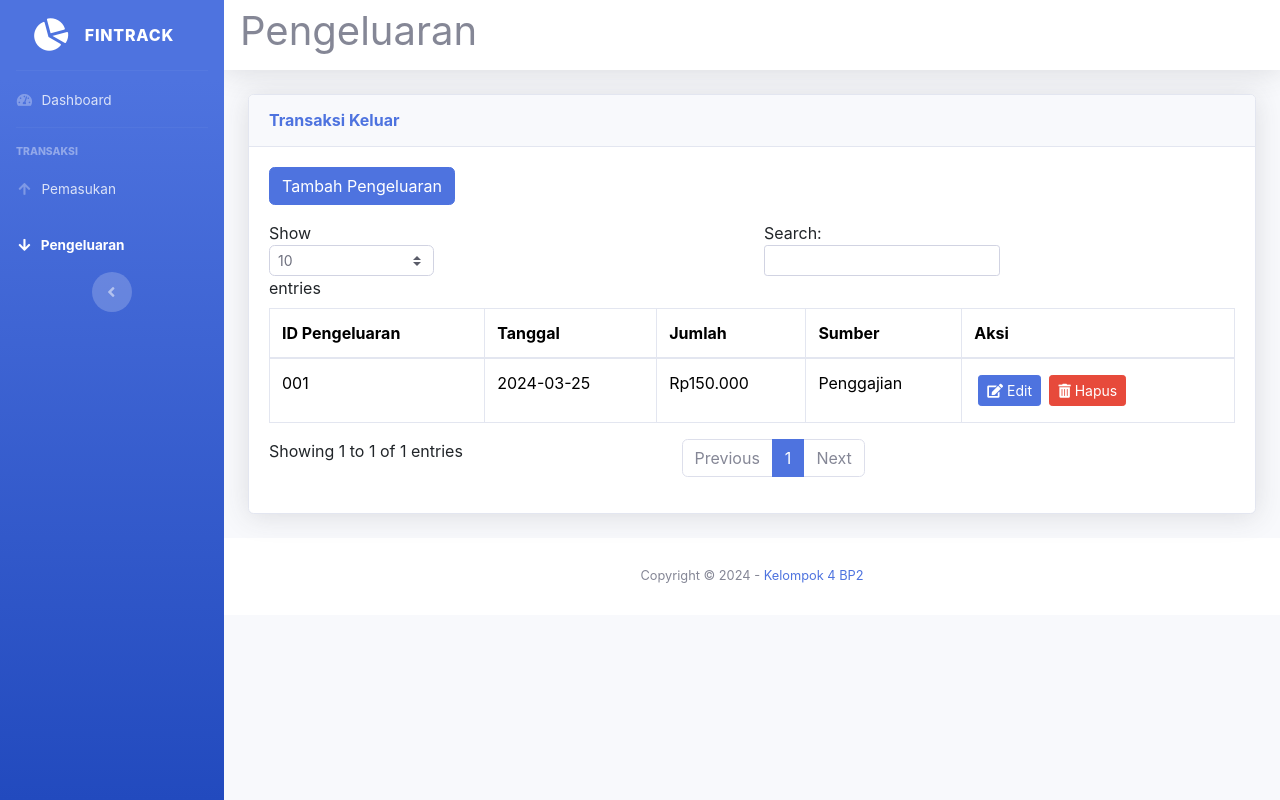
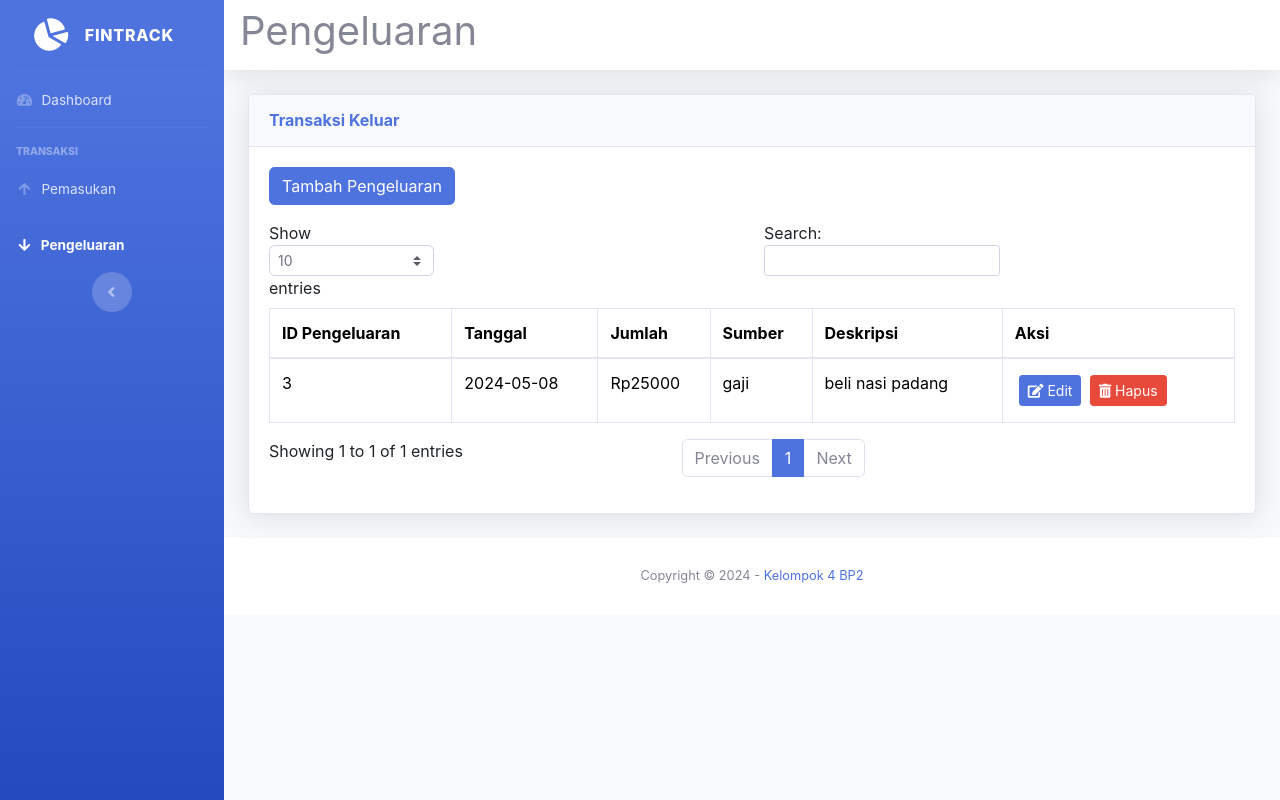
Before and after one commit to agilarrachman/FinTrack, a Django app: page /pengeluaran/ in a window 1280 px wide. Run offline with Django 4.2, Linux system fonts and the light colour scheme; data comes from the database, SQL or seed files in the repository; both versions use the stored data as it was after the commit; some libraries are stand-ins or nearby versions.

Commit message:
pemasukan & pengeluaran crud done-1

```diff
--- a/mypro/newapp/admin.py
+++ b/mypro/newapp/admin.py
@@ -1,7 +1,11 @@
 from django.contrib import admin
-from .models import Income
+from .models import Income, Outcome
 
 class IncomeAdmin(admin.ModelAdmin):
     list_display = ('tanggal', 'jumlah', 'sumber', 'deskripsi')
 
+class OutcomeAdmin(admin.ModelAdmin):
+    list_display = ('tanggal', 'jumlah', 'sumber', 'deskripsi')
+
 admin.site.register(Income, IncomeAdmin)
+admin.site.register(Outcome, OutcomeAdmin)
--- a/mypro/newapp/forms.py
+++ b/mypro/newapp/forms.py
@@ -1,7 +1,12 @@
 from django import forms
-from .models import Income
+from .models import Income, Outcome
 
 class IncomeForm(forms.ModelForm):
     class Meta:
         model = Income
         fields = ['tanggal', 'jumlah', 'sumber', 'deskripsi']  # Field yang akan dimasukkan dalam form
+
+class OutcomeForm(forms.ModelForm):
+    class Meta:
+        model = Outcome
+        fields = ['tanggal', 'jumlah', 'sumber', 'deskripsi']  # Field yang akan dimasukkan dalam form
--- a/mypro/newapp/templates/pengeluaran.html
+++ b/mypro/newapp/templates/pengeluaran.html
@@ -30,6 +30,7 @@
     <!-- Custom styles for this template -->
     {% load static %}
     <link href="{% static 'css/sb-admin-2.min.css' %}" rel="stylesheet" />
+    <script src="https://cdn.jsdelivr.net/npm/sweetalert2@11"></script>
   </head>
   <body id="page-top">
     <!-- Page Wrapper -->
@@ -127,24 +128,28 @@
                             <th>Tanggal</th>
                             <th>Jumlah</th>
                             <th>Sumber</th>
+                            <th>Deskripsi</th>
                             <th>Aksi</th>
                           </tr>
                         </thead>
                         <tbody>
-                            <tr>
-                                <td>001</td>
-                                <td>2024-03-25</td>
-                                <td>Rp150.000</td>
-                                <td>Penggajian</td>
+                          {% for outcome in outcomes %}
+                          <tr data-id="{{ outcome.id }}">
+                              <td>{{ outcome.id }}</td>
+                              <td>{{ outcome.tanggal|date:"Y-m-d" }}</td>
+                              <td>Rp{{ outcome.jumlah }}</td>
+                              <td>{{ outcome.sumber }}</td>
+                              <td>{{ outcome.deskripsi }}</td>
                               <td>
-                                    <button type="button" class="btn btn-primary btn-sm m-1" data-toggle="modal" data-target="#updateModal">
+                                  <button type="button" class="btn btn-primary btn-sm m-1" data-toggle="modal" data-target="#updateModal" onclick="fillUpdateForm({{ outcome.id }})">
                                       <i class="fas fa-edit"></i> Edit
                                   </button>
-                                      <button type="button" class="btn btn-danger btn-sm">
+                                  <a href="#" class="btn btn-danger btn-sm" onclick="confirmDelete({{ outcome.id }})">
                                     <i class="fas fa-trash-alt"></i> Hapus
-                                      </button>
+                                  </a>
                               </td>
                           </tr>
+                          {% endfor %}
                         </tbody>
                       </table>
                     </div>
@@ -195,23 +200,23 @@
             </div>
             <div class="modal-body">
                 <!-- Form untuk add data -->
-                <form id="addForm" action="{% url 'add' %}" method="POST">
-                  {% csrf_token %}
+                <form id="addForm" action="{% url 'add_outcome' %}" method="POST">
+                  {% csrf_token %}  <!-- Token CSRF untuk keamanan -->
                   <div class="form-group">
                       <label for="addTanggal">Tanggal</label>
-                      <input type="date" class="form-control" id="addTanggal" required>
+                      <input type="date" name="tanggal" class="form-control" id="addTanggal" required>
                   </div>
                   <div class="form-group">
                       <label for="addJumlah">Jumlah</label>
-                      <input type="number" placeholder="Masukkan Nominal Rupiah (Rp)" class="form-control" id="addJumlah" required>
+                      <input type="number" name="jumlah" placeholder="Masukkan Nominal Rupiah (Rp)" class="form-control" id="addJumlah" required>
                   </div>
                   <div class="form-group">
                       <label for="addSumber">Sumber</label>
-                      <input type="text" placeholder="Masukkan Sumber" class="form-control" id="addSumber" required>
+                      <input type="text" name="sumber" placeholder="Masukkan Sumber" class="form-control" id="addSumber" required>
                   </div>
                   <div class="form-group">
                     <label for="addDeskripsi">Deskripsi</label>
-                    <input type="text" placeholder="Masukkan Deskripsi" class="form-control" id="addDeskripsi" required>
+                    <input type="text" name="deskripsi" placeholder="Masukkan Deskripsi" class="form-control" id="addDeskripsi" required>
                   </div>
 
                   <div class="modal-footer">
@@ -240,22 +245,22 @@
             <div class="modal-body">
               <!-- Form untuk update data -->
               <form id="updateForm" method="POST">
-                {% csrf_token %}
+                {% csrf_token %}  <!-- Pastikan ada token CSRF -->
                 <div class="form-group">
                     <label for="updateTanggal">Tanggal</label>
-                    <input type="date" class="form-control" id="updateTanggal" required>
+                    <input type="date" class="form-control" name="tanggal" id="updateTanggal" required>
                 </div>
                 <div class="form-group">
                     <label for="updateJumlah">Jumlah</label>
-                    <input type="number" placeholder="Masukkan Nominal Rupiah (Rp)" class="form-control" id="updateJumlah" required>
+                    <input type="number" name="jumlah" placeholder="Masukkan Nominal Rupiah (Rp)" class="form-control" id="updateJumlah" required>
                 </div>
                 <div class="form-group">
                     <label for="updateSumber">Sumber</label>
-                    <input type="text" placeholder="Masukkan Sumber" class="form-control" id="updateSumber" required>
+                    <input type="text" name="sumber" placeholder="Masukkan Sumber" class="form-control" id="updateSumber" required>
                 </div>
                 <div class="form-group">
                   <label for="updateDeskripsi">Deskripsi</label>
-                  <input type="text" placeholder="Masukkan Deskripsi" class="form-control" id="updateDeskripsi" required>
+                  <input type="text" name="deskripsi" placeholder="Masukkan Deskripsi" class="form-control" id="updateDeskripsi" required>
                 </div>
 
                 <div class="modal-footer">
@@ -302,7 +307,59 @@
           // Tampilkan modal
           $(updateModal).modal('show');
       }
+
+      function fillUpdateForm(outcome_id) {
+        var row = document.querySelector(`tr[data-id="${outcome_id}"]`);
+        if (row) {
+            var tanggal = row.querySelector('td:nth-child(2)').innerText.trim();  // Ambil string tanggal
+            var formattedDate = tanggal.split('/').reverse().join('-');  // Ubah ke format YYYY-MM-DD jika perlu
+
+            document.getElementById('updateTanggal').value = formattedDate;
+
+            var jumlah = row.querySelector('td:nth-child(3)').innerText.replace('Rp', '').replace(',', '');
+            var sumber = row.querySelector('td:nth-child(4)').innerText;
+            var deskripsi = row.querySelector('td:nth-child(5)').innerText;
+
+            document.getElementById('updateJumlah').value = parseFloat(jumlah.trim());
+            document.getElementById('updateSumber').value = sumber.trim();
+            document.getElementById('updateDeskripsi').value = deskripsi.trim();
+
+            document.getElementById('updateForm').action = `{% url 'update_outcome' 0 %}`.replace('0', outcome_id);
+        }
+      }
+
+      function confirmDelete(outcome_id) {
+        // Tampilkan dialog konfirmasi dengan SweetAlert
+        Swal.fire({
+            title: 'Yakin hapus data?',
+            text: "Data yang dihapus tidak bisa dikembalikan!",
+            icon: 'warning',
+            showCancelButton: true,
+            confirmButtonColor: '#3085d6',
+            cancelButtonColor: '#d33',
+            confirmButtonText: 'Ya, hapus!'
+        }).then((result) => {
+            if (result.isConfirmed) {
+                // Arahkan ke URL delete dengan ID yang benar
+                window.location.href = `{% url 'delete_outcome' 0 %}`.replace('0', outcome_id);
+            }
+        });
+      }
+
+      {% if messages %}
+        {% for message in messages %}
+            Swal.fire({
+                icon: 'success',
+                title: '{{ message }}',  // Menampilkan pesan sukses
+                confirmButtonText: 'OK',  // Tambahkan teks untuk tombol
+                showConfirmButton: true  // Tampilkan tombol konfirmasi
+            });
+        {% endfor %}
+      {% endif %}
+
+
     </script>
+
 
   </body>
 </html>
--- a/mypro/newapp/urls.py
+++ b/mypro/newapp/urls.py
@@ -8,4 +8,7 @@ urlpatterns = [
     path('add/', views.add_income, name='add'),  # Menambah data ke database
     path('update/<int:id>/', views.update_income, name='update'),  # Mengupdate data
     path('delete/<int:id>/', views.delete_income, name='delete'),  # Menghapus data
+    path('add-outcome/', views.add_outcome, name='add_outcome'),  # Menambah data ke database
+    path('update-outcome/<int:id>/', views.update_outcome, name='update_outcome'),  # Mengupdate data
+    path('delete-outcome/<int:id>/', views.delete_outcome, name='delete_outcome'),  # Menghapus data
 ]
--- a/mypro/newapp/views.py
+++ b/mypro/newapp/views.py
@@ -1,13 +1,14 @@
 from django.shortcuts import render, redirect, get_object_or_404
-from .models import Income
-from .forms import IncomeForm  # Form untuk model Income
+from .models import Income, Outcome
+from .forms import IncomeForm, OutcomeForm
 from django.http import JsonResponse
 from django.contrib import messages
 
 # Menampilkan daftar data
 def index(request):
-    incomes = Income.objects.all()  # Mengambil semua data pendapatan
-    return render(request, 'index.html', {'incomes': incomes})
+    incomes = Income.objects.all()
+    outcomes = Outcome.objects.all()
+    return render(request, 'index.html', {'incomes': incomes, 'outcomes': outcomes})
 
 def pemasukan(request):
     incomes = Income.objects.all()  # Mengambil semua data pendapatan
@@ -15,8 +16,11 @@ def pemasukan(request):
     return render(request, 'pemasukan.html', {'incomes': incomes, 'form': form})
 
 def pengeluaran(request):
-    form = IncomeForm()  # Form untuk menambahkan pendapatan
-    return render(request, 'pengeluaran.html', {'form': form})
+    outcomes = Outcome.objects.all()
+    form = OutcomeForm()  # Form untuk menambahkan pendapatan
+    return render(request, 'pengeluaran.html', {'outcomes': outcomes, 'form': form})
+
+# ======= AKSI UNTUK PEMASUKAN ========
 
 def add_income(request):
     if request.method == 'POST':
@@ -42,3 +46,31 @@ def delete_income(request, id):
     income.delete()  # Hapus objek
     messages.success(request, "Berhasil hapus data!")  # Pesan untuk SweetAlert
     return redirect('pemasukan')  # Kembali ke halaman pemasukan setelah berhasil dihapus
+
+
+# ======= AKSI UNTUK PENGELUARAN ========
+
+def add_outcome(request):
+    if request.method == 'POST':
+        form = OutcomeForm(request.POST)
+        if form.is_valid():
+            form.save()  # Simpan data ke database
+            messages.success(request, "Berhasil tambah data!")  # Pesan untuk SweetAlert
+            return redirect('pengeluaran')  # Kembali ke halaman pengeluaran
+    return redirect('pengeluaran')  # Jika tidak valid, kembali ke halaman pengeluaran
+
+def update_outcome(request, id):
+    outcome = get_object_or_404(Outcome, id=id)
+    if request.method == 'POST':
+        form = OutcomeForm(request.POST, instance=outcome)
+        if form.is_valid():
+            form.save()  # Simpan perubahan ke database
+            messages.success(request, "Berhasil update data!")  # Pesan untuk SweetAlert
+            return redirect('pengeluaran')  # Kembali ke halaman pengeluaran
+    return redirect('pengeluaran')  # Redirect jika bukan POST
+
+def delete_outcome(request, id):
+    outcome = get_object_or_404(Outcome, id=id)
+    outcome.delete()  # Hapus objek
+    messages.success(request, "Berhasil hapus data!")  # Pesan untuk SweetAlert
+    return redirect('pengeluaran')  # Kembali ke halaman pengeluaran setelah berhasil dihapus
```
Also changed, not shown: mypro/newapp/models.py (+9 -0 lines), mypro/db.sqlite3, mypro/newapp/migrations/0001_initial.py. Lines whose indentation alone changed are shown as unchanged.
